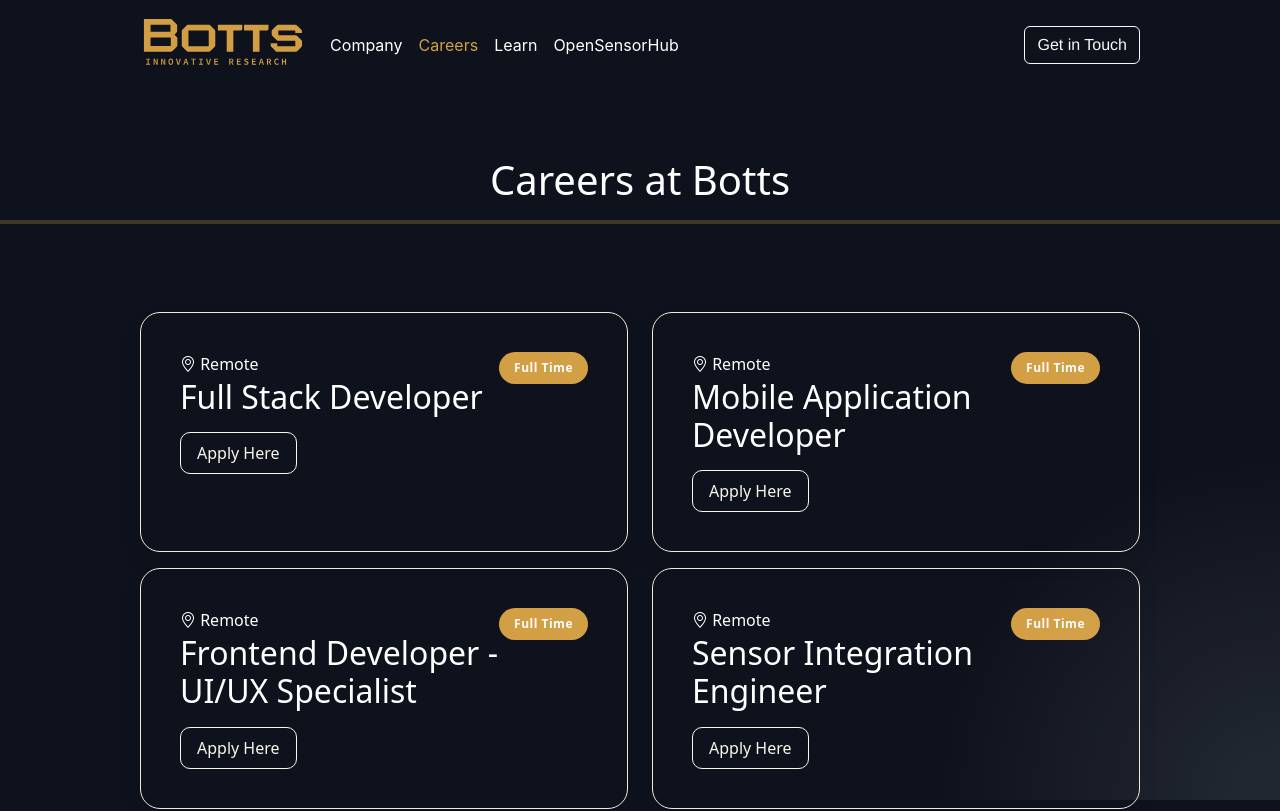
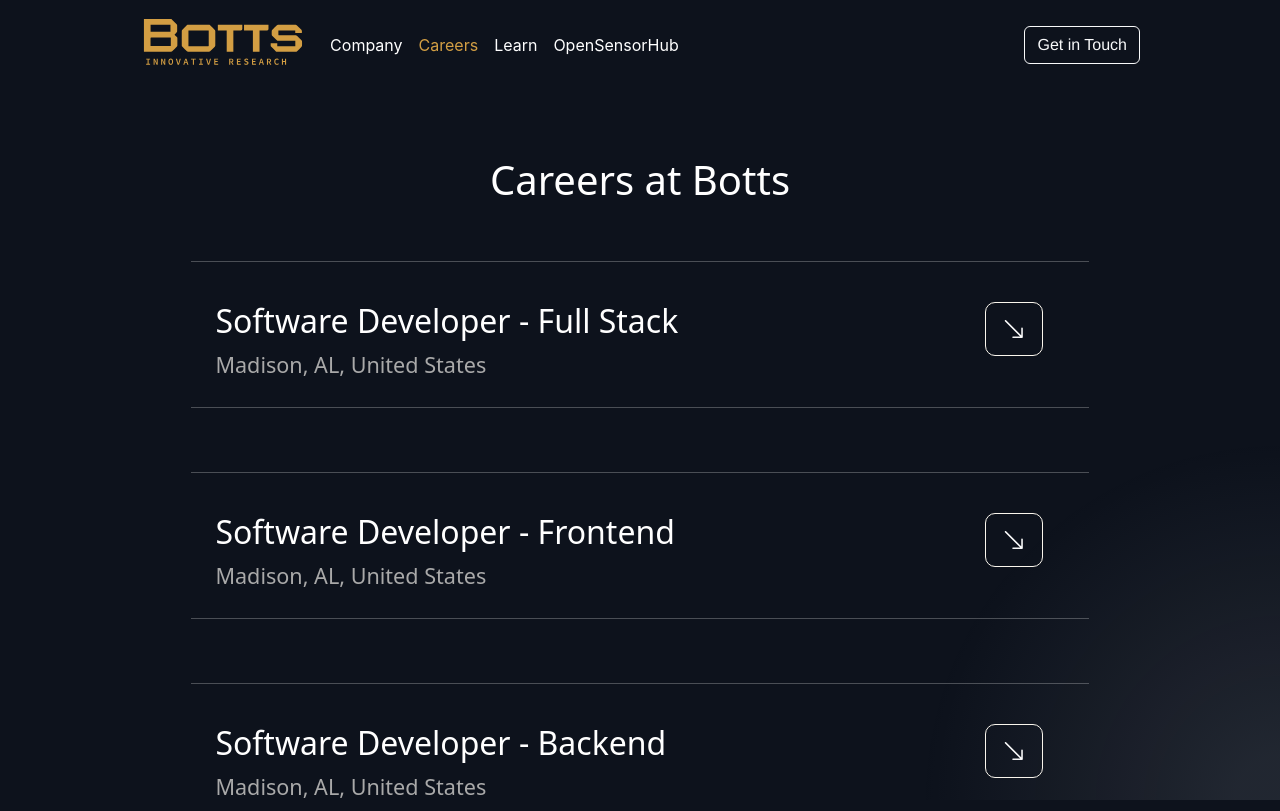
Before and after one commit to kalynstricklin/botts-site, a Vue app: page /careers in a window 1280 px wide. Shown: the top 811 px of the page. Built offline with nearby package versions, Linux system fonts and the light colour scheme; a web font is replaced by a local one.

Commit message:
updated career page to be simpler

```diff
--- /dev/null
+++ b/src/components/careers/JobTitles.vue
@@ -0,0 +1,103 @@
+<script setup>
+const positions = [
+  { position: "Software Developer - Full Stack", type: "Full Time", description: "Kubernetes, Docker, Linux, Java, Javascript, XML, JSON, Protobuf, Vue.js, 3JS, MQTT/MQTT.js, WebSockets, OpenAPI/REST, OSGI, JavaScript mapping viewers (e.g, CesiumJS, OpenLayers, Leaflet, ESRI, Mapbox, DeckGL, etc.), glTF, WebGL shaders, Android, ATAK/TAK, OGC API, OGC SWE, OGC API-Connected System, TCP/IP, UDP, ZeroConf, communication interfaces (e.g,  serial, Ethernet, USB, Bluetooth/BLE, RTP, RTSP, Zigbee, Z-Wave, mesh networks, LoRa, WiFi, LTE, etc.). DevSecOps and CI/CD experience required.  If you are not proficient in all, you are not disqualified.  Years of experience are less important than technical proficiency. " },
+  { position: "Software Developer - Frontend", type: "Full Time", description: "Javascript, XML, JSON, Protobuf, Vue.js, 3JS, multi-window applications, JavaScript mapping viewers (e.g, CesiumJS, OpenLayers, Leaflet, ESRI, Mapbox, DeckGL, etc.), glTF, WebGL shaders, OpenAPI/REST, MQTT.js, WebSockets, WebWorkers.  If you are not proficient in all, you are not disqualified.  Clearances are a bonus.  Years of experience are less important than technical proficiency." },
+  { position: "Software Developer - Backend", type: "Full Time", description: "" },
+  { position: "Mobile Application Developer", type: "Full Time", description: "We already have OSH integration with all sensors on the Android platform, or those accessible through Bluetooth, LTE, USB. IPC, etc.  Similar skills on iPhone platform, including iPhone LiDAR are of interest.  Deploying OSH on Android and iPhone with CesiumNative, CesiumJS WebKit, or other approaches will be of interest.  Working knowledge of Cordova, ReactNative, Flutter, NativeScript, etc. are essential." },
+  { position: "Sensor Integration Engineer" , type: "Full Time", description: "Java, Python, OpenAPI/REST, TCP/IP, UDP, ZeroConf, MQTT, WebSockets, communication interfaces (e.g,  serial, Ethernet, USB, Bluetooth/BLE, RTP, RTSP, Zigbee, Z-Wave, mesh networks, LoRa, WiFi, LTE, etc.), Python.  Working knowledge of existing domain specific sensor feeds and APIs is a bonus.  Working knowledge of OGC API, OGC SWE or OGC API – Connected Systems is a bonus.  If you are not proficient in all, you are not disqualified.  Clearances are a bonus.  Years of experience are less important than technical proficiency." },
+  { position: "Emerging Technology Specialist" , type: "Full Time", description: "It's your kung fu strong? Botts-Inc is always open to meeting smart people interested in our work.  Are you an autodidact?  Regardless of age or seniority, we are looking for technical team members who are self-starters, who take initiative, self-teach, and are excited to solve complicated mission challenges with our preferred stack of technologies.  Bonus points for being a tinkerer who likes working with equipment, and is interested in deploying and exercising new technologies in the field.  Must enjoy working with a talented team, and be committed to our customers’ operational excellence.  Clearances are a bonus." },
+  { position: "Software Developer Intern" , type: "Part Time", description: "" },
+];
+</script>
+
+<template>
+  <div class="container-fluid">
+    <div class="card p-4 card-content">
+      <div class="row">
+        <div v-for="(item, index) in positions" :key="index"  class="col-12">
+          <div class="text-class">
+            <div class="row px-lg-5 px-3 py-4">
+              <hr/>
+
+              <div class="col-lg-10 col-12 p-4">
+                <a href="mailto:work@botts-inc.com" class="text-decoration-none" target="_blank">
+                <div class="text-content">
+                  <h2 class="title text-white">{{item.position}}</h2>
+                  <div>
+                    <div class="caption">Madison, AL, United States</div>
+                  </div>
+                </div>
+                </a>
+              </div>
+              <div class="col-lg-2 col-12 p-4">
+                <p class="d-inline-flex gap1">
+                  <button class="btn white-button" type="button" data-bs-toggle="collapse" data-bs-target="#collapseJobDesc" aria-expanded="false" aria-controls="collapseJobDesc">
+                    <i class="bi bi-arrow-down-right" style="color: white; font-size: 1.5rem"></i>
+                  </button>
+                </p>
+                <div class="collapse" id="collapseJobDesc">
+                  <div class="card card-body collapse-text">
+                    Team player who takes initiative.  Interested in new challenges.  Customer focused.  Committed to operational excellence.  Technical skills required for success include:
+                    {{item.description}}
+
+                  </div>
+                </div>
+              </div>
+              <hr/>
+            </div>
+          </div>
+        </div>
+      </div>
+    </div>
+  </div>
+</template>
+
+<style scoped>
+.collapse-text{
+  font-family: var(--font-primary);
+  font-size: 1.15rem;
+  color: #fff;
+}
+.card {
+  background-color: transparent;
+
+}
+.caption{
+  font-family: var(--font-primary);
+  color: darkgray;
+  font-size: 1.35rem;
+}
+
+.card-content{
+  background-color: transparent;
+  border-color: transparent;
+  padding: 20px;
+}
+.text-content:hover{
+  transform: translateY(-5px);
+}
+
+.text-content {
+  text-align: left;
+  color: #fff;
+}
+
+p {
+  color: #fff;
+  font-family: var(--font-secondary);
+  text-align: left;
+}
+
+hr {
+  color: #fff;
+}
+
+@media only screen and (max-width: 480px) {
+ /** .title {
+    font-size: 1.35rem;
+  }**/
+  p {
+    font-size: 0.75rem;
+  }
+}
+</style>
--- a/src/components/careers/OpportunitiesCards.vue
+++ b/src/components/careers/OpportunitiesCards.vue
@@ -2,12 +2,9 @@
 const positions = [
   { position: "Full Stack Developer", type: "Full Time", location: "Remote" },
   { position: "Mobile Application Developer", type: "Full Time", location: "Remote" },
-  { position: "Frontend Developer - UI/UX Specialist", type: "Full Time", location: "Remote" },
+  { position: "Software Engineer - Frontend", type: "Full Time", location: "Remote" },
+  { position: "Software Engineer - Backend", type: "Full Time", location: "Remote" },
   { position: "Sensor Integration Engineer" , type: "Full Time", location: "Remote" },
-  // { position: "Metaverse Simulation Developer" },
-  // { position: "Cloud Native Engineer" },
-  // { position: "Field System Engineer" },
-  // { position: "Edge Deployment Engineer" },
   { position: "Emerging Technology Specialist" , type: "Full Time", location: "Remote" },
   { position: "Software Developer Intern" , type: "Part Time", location: "Remote" },
 
@@ -18,15 +15,20 @@
   <div class="container-fluid">
     <div class="row">
       <div v-for="(item, index) in positions" :key="index" class="col-lg-6 mb-3 d-flex align-items-stretch">
-        <div class="card  w-100">
+        <div class="card w-100">
           <div class="card-body p-4">
-              <span class="badge rounded-pill float-md-end mb-3 mb-sm-0" style="background-color: #d39f44; color: #fff; padding: 10px 15px">{{item.type}}</span>
-              <span> <i class="bi bi-geo-alt"></i> {{item.location}}</span>
-            <h2>{{ item.position }}</h2>
+            <div class="row">
+              <div class="col-12">
+                <span class="badge rounded-pill float-md-end ms-2 mb-3 mb-sm-0" style="background-color: #d39f44; color: #fff; padding: 10px 15px">{{item.type}}</span>
+                <span class="badge rounded-pill float-md-end ms-2 mb-3 mb-sm-0" style="background-color: #d39f44; color: #fff; padding: 10px 15px"> <i class="bi bi-geo-alt"></i> {{item.location}}</span>
+                <h2 class="mt-4">{{ item.position }}</h2>
+              </div>
+            </div>
+            <div class="mt-3 float-sm-start">
+              <a href="mailto:work@botts-inc.com" target="_blank" class="btn mt-auto white-button">Apply Here</a>
+            </div>
 
-            <div class="mt-3">
-              <a href="mailto:work@botts-inc.com" target="_blank" class="btn mt-auto align-self-end white-button">Apply Here</a>
-            </div>
+
           </div>
         </div>
       </div>
@@ -38,11 +40,13 @@
       <div class="card">
         <div class="card-body">
           <div class="row">
-            <div class="col-lg-9">
-              <p class="card-text justify-content-center align-items-center" style="font-size: 1.25rem">Not seeing the perfect fit? No worries! Send your resume to work@botts-inc.com and be considered for future opportunities.</p>
-            </div>
-            <div class="col-lg-2 justify-content-center align-content-center">
-              <a href="mailto:work@botts-inc.com" class="btn white-button align-content-end">Send Resume</a>
+            <div class="col-12">
+
+              <div class=" float-sm-end">
+                <a href="mailto:work@botts-inc.com" class="btn white-button">Send Resume</a>
+              </div>
+              <p class="card-text">Not seeing the perfect fit? No worries! Send your resume to work@botts-inc.com and be considered for future opportunities.</p>
+
             </div>
           </div>
         </div>
@@ -55,6 +59,8 @@
 <style scoped>
 .card-body{
   text-align: start;
+  justify-content: center;
+  align-content: center;
 }
 
 .badge{
@@ -81,15 +87,9 @@
   transform: translateY(-5px);
   box-shadow: 0 15px 30px rgba(0, 0, 0, 0.2);
 }
-
-
-.card .card-text {
-  font-size: 1rem;
-  line-height: 1.5;
-  margin-bottom: 15px;
+p{
+  font-size: 1.25rem;
 }
-
-
 
 @media only screen and (max-width: 481px) {
  .badge{
--- a/src/components/unused/DocumentationPage.vue
+++ b/src/components/unused/DocumentationPage.vue
@@ -1,6 +1,6 @@
 <script setup>
 
-import DocumentationList from "@/components/documentation/DocumentationList.vue";
+import DocumentationList from "@/components/unused/documentation/DocumentationList.vue";
 </script>
 
 <template>
--- a/src/views/CareersPage.vue
+++ b/src/views/CareersPage.vue
@@ -1,5 +1,5 @@
 <script setup>
-import OpportunitiesCards from "@/components/careers/OpportunitiesCards.vue";
+import JobTitles from "@/components/careers/JobTitles.vue";
 </script>
 
 <template>
@@ -8,37 +8,10 @@
     <div class="row py-5">
       <div class="text-center justify-content-center align-content-center text-white">
         <h1>Careers at Botts</h1>
-        <hr/>
+<!--        <hr/>-->
       </div>
+      <JobTitles/>
     </div>
-
-<!--    <section id="team-pics" class="mb-3">-->
-<!--     <div class="container-fluid image-container">-->
-<!--       <div class="row g-2 justify-content-center align-content-center">-->
-<!--         <div class="col-12 col-lg-4 col-md-6 col-sm-12">-->
-<!--           <img :src="image1" class="img-fluid rounded image">-->
-<!--         </div>-->
-<!--         <div class="col-12 col-lg-4 col-md-6 col-sm-12">-->
-<!--           <img :src="image2" class="img-fluid rounded image">-->
-<!--         </div>-->
-<!--         <div class="col-12 col-lg-4 col-md-6 col-sm-12">-->
-<!--           <img :src="image3" class="img-fluid rounded image">-->
-<!--         </div>-->
-<!--       </div>-->
-<!--     </div>-->
-<!--    </section>-->
-
-    <section id="opportunities" class="py-4">
-
-<!--      <div class="row mb-3">-->
-<!--        <div class="text-center justify-content-center align-content-center text-white">-->
-<!--          <h2>Opportunities</h2>-->
-<!--        </div>-->
-<!--      </div>-->
-      <OpportunitiesCards/>
-<!--      <JobOpenings/>-->
-    </section>
-
   </div>
 </template>
 
@@ -46,7 +19,4 @@
 hr{
   border: 2px solid var(--primary-color);
 }
-.image{
-  filter: grayscale(100%);
-}
 </style>
```
Also changed, not shown: src/components/unused/documentation/DocumentationList.vue (renamed from src/components/documentation/DocumentationList.vue).
